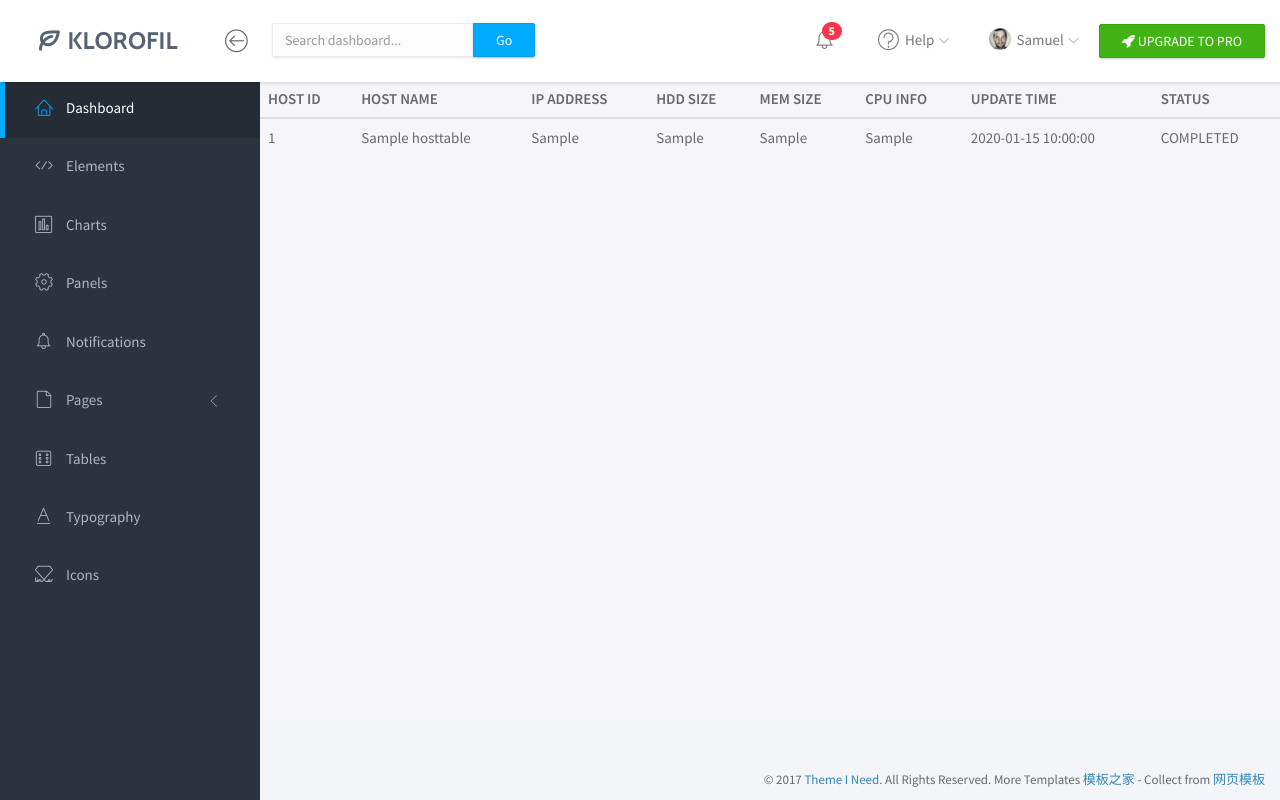
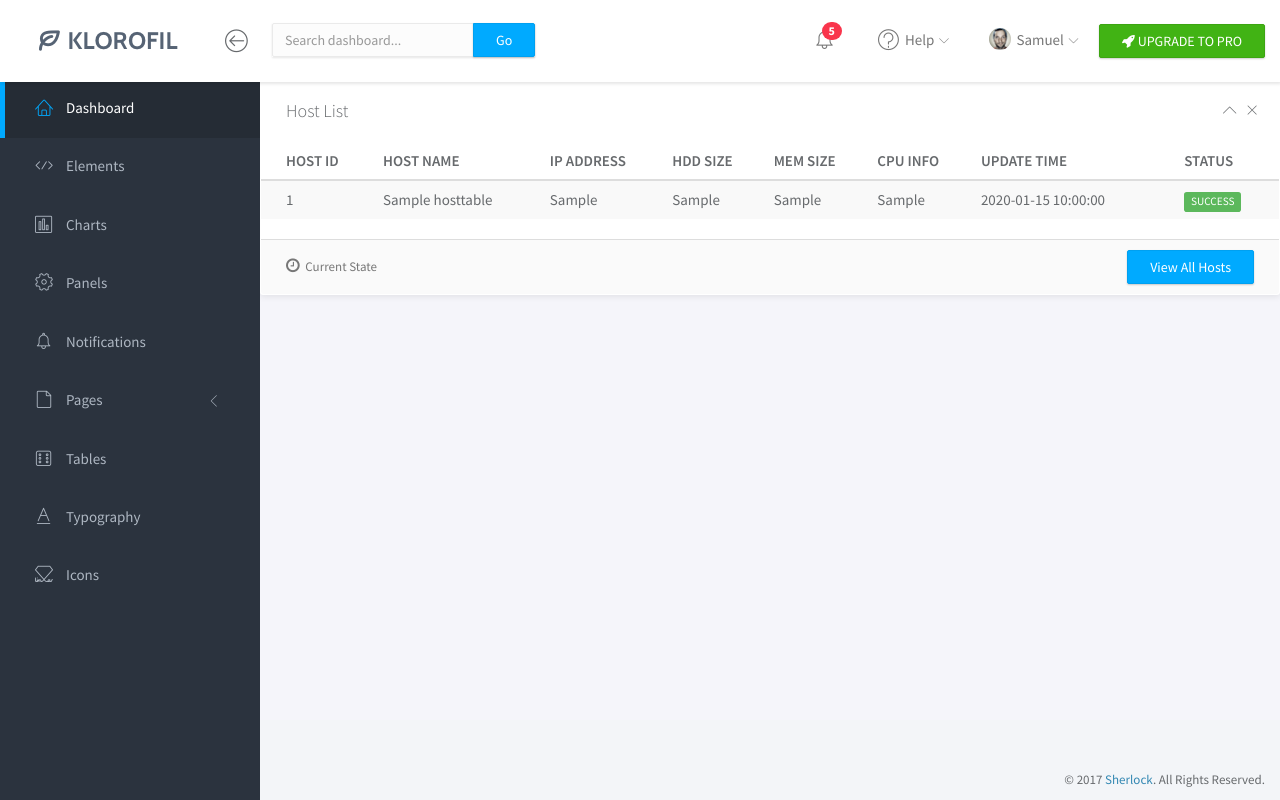
Before and after one commit to lensite/mysite, a Django app: page /index in a window 1280 px wide. Run offline with Django 3.2, Linux system fonts and the light colour scheme; tables that the repository leaves empty hold one stand-in row (values such as "Sample post"); some libraries are stand-ins or nearby versions.

Commit message:
数据展示

```diff
--- a/templates/index.html
+++ b/templates/index.html
@@ -1,8 +1,15 @@
 {% extends 'templates.html' %}
-
 {% block content %}
+    <div class="panel">
+		<div class="panel-heading">
+			<h3 class="panel-title">Host List</h3>
+			<div class="right">
+				<button type="button" class="btn-toggle-collapse"><i class="lnr lnr-chevron-up"></i></button>
+				<button type="button" class="btn-remove"><i class="lnr lnr-cross"></i></button>
+			</div>
+		</div>
 		<div class="panel-body no-padding">
-									<table class="table">
+			<table class="table table-striped">
 				<thead>
 					<tr>
 						<th>HOST ID</th>
@@ -26,14 +33,20 @@
                             <td>{{trinfo.hostcpu}}</td>
                             <td>{{trinfo.dateTime|date:"Y-m-d H:i:s"}}</td>
                             {% if trinfo.status == 1 %}
-                                                                <td>COMPLETED</td>
+                                <td><span class="label label-success">SUCCESS</span></td>
                             {% else %}
-                                                                <td>FAILED</td>
+                                <td><span class="label label-danger">FAILED</span></td>
                             {% endif %}
                         </tr>
                     {% endfor %}
 					</tbody>
 			</table>
 		</div>
-
+			<div class="panel-footer">
+				<div class="row">
+					<div class="col-md-6"><span class="panel-note"><i class="fa fa-clock-o"></i> Current State</span></div>
+					<div class="col-md-6 text-right"><a href="#" class="btn btn-primary">View All Hosts</a></div>
+				</div>
+			</div>
+	</div>
 {% endblock %}
--- a/templates/templates.html
+++ b/templates/templates.html
@@ -2,7 +2,7 @@
 <html lang="en">
 
 <head>
-	<title>Dashboard | Klorofil - Free Bootstrap Dashboard Template</title>
+	<title>My first site</title>
 	<meta charset="utf-8">
 	<meta http-equiv="X-UA-Compatible" content="IE=edge,chrome=1">
 	<meta name="viewport" content="width=device-width, initial-scale=1.0, maximum-scale=1.0, user-scalable=0">
@@ -121,7 +121,7 @@
 		<div class="clearfix"></div>
 		<footer>
 			<div class="container-fluid">
-				<p class="copyright">&copy; 2017 <a href="#" target="_blank">Theme I Need</a>. All Rights Reserved. More Templates <a href="http://www.cssmoban.com/" target="_blank" title="模板之家">模板之家</a> - Collect from <a href="http://www.cssmoban.com/" title="网页模板" target="_blank">网页模板</a></p>
+				<p class="copyright">&copy; 2017 <a href="#" target="_blank">Sherlock</a>. All Rights Reserved.</p>
 			</div>
 		</footer>
 	</div>
```
Lines whose indentation alone changed are shown as unchanged.
